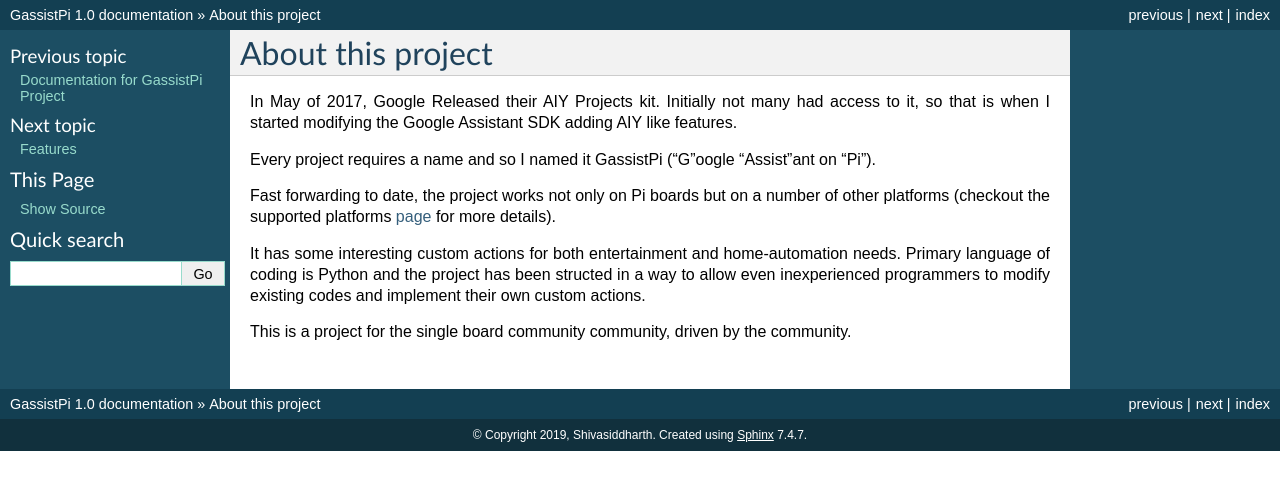
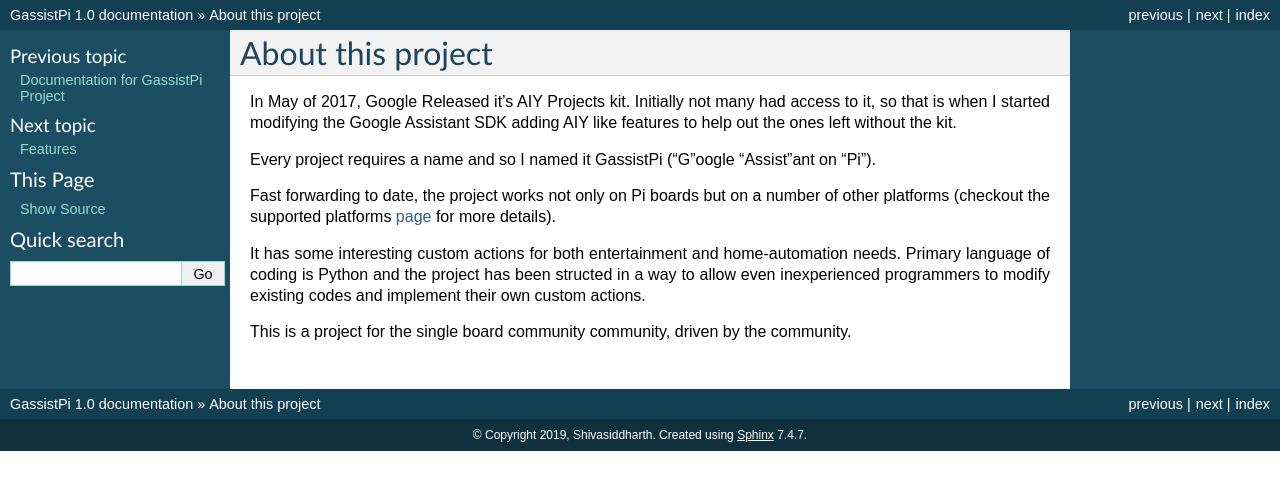
Before and after one commit to shivasiddharth/GassistPi-Documentation, a Sphinx documentation site: the page built from docs/about.rst, in a window 1280 px wide. Shown: the top 490 px of the page. Built offline with Sphinx 7.4.7, drawn with Linux system fonts in a browser that asks for light colours.

Commit message:
Update about.rst

```diff
--- a/docs/about.rst
+++ b/docs/about.rst
@@ -2,7 +2,7 @@
 About this project
 ==================
 
-In May of 2017, Google Released their AIY Projects kit. Initially not many had access to it, so that is when I started modifying the Google Assistant SDK adding AIY like features.
+In May of 2017, Google Released it's AIY Projects kit. Initially not many had access to it, so that is when I started modifying the Google Assistant SDK adding AIY like features to help out the ones left without the kit.
 
 Every project requires a name and so I named it GassistPi ("G"oogle "Assist"ant on "Pi").
 
```
